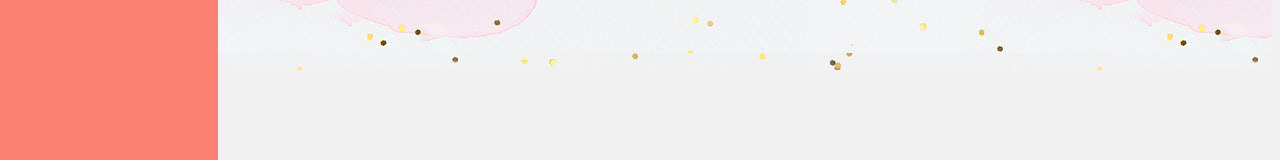
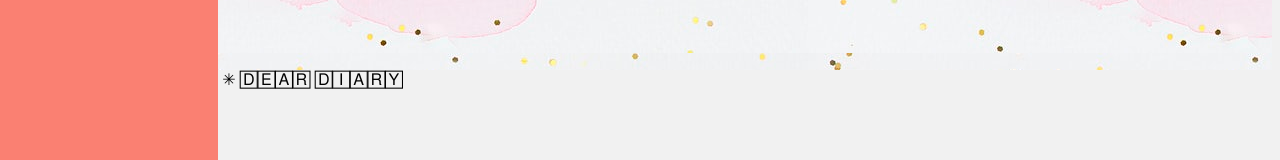
Before and after one commit to amcmullen9291/DearDiary, a React (Create React App) app in the folder frontend/: page /DearDiary/entry/1 in a window 1280 px wide. Shown: the part 488-648 px from the top of the page. Built offline with nearby package versions, Linux system fonts and the light colour scheme; no server answers; the HTML template or start-up script is replaced by a standard one.

Commit message:
safety commit

```diff
--- a/frontend/src/App.css
+++ b/frontend/src/App.css
@@ -286,3 +286,8 @@ font-family:Arial, Helvetica, sans-serif
   .returnButton {
 	color: rgb(141, 10, 10);
   }
+  /* -----------footer------------ */
+
+  .bottomMarker{
+	  margin-right: 2%;
+  }
--- a/frontend/src/Components/ShowEntry.js
+++ b/frontend/src/Components/ShowEntry.js
@@ -29,23 +29,24 @@ const ShowEntry = () => {
         }, [])
 
 
-const diaryDetails = () => {
     if (entry > 0) {
-        const title = entry.data.data.attributes.title;
-        const content = entry.data.data.attributes.content;
-        const date = entry.data.data.attributes.date;
+        var entryDetails = entry.map(notes => {
+
+        const { id, title, content, date } = notes.data.data.attributes;
+        // const title = entry.data.data.attributes.title;
+        // const content = entry.data.data.attributes.content;
+        // const date = entry.data.data.attributes.date;
         return(
             <>
-            <center>
+            <center key={id}>
             <div>{title}</div>
             <p>{content}</p>
             <div>{date}</div>
             </center>
             </>
-        )
-    }
+        );
+    });
 }
-
 return(
           <>
           <div className="App">
@@ -53,11 +54,11 @@ return(
         <div id="sidenav2">
         <center><Link to={"/"}>R E T U R N H O M E</Link></center>
         </div>
-            <p className="details">{diaryDetails()}</p>
+            <p className="details">{entryDetails}</p>
             <a href="/"><button className="entrySubmit">Okay</button></a>
 
         </div>
-        <footer></footer>
+        <div className="bottomMarker">✳ ✳ ✳ ✳  ✳ ✳ ✳ ✳ ✳ ✳ ✳ ✳ ✳ 🄳🄴🄰🅁 🄳🄸🄰🅁🅈</div>
       </>
       )
 }
```
